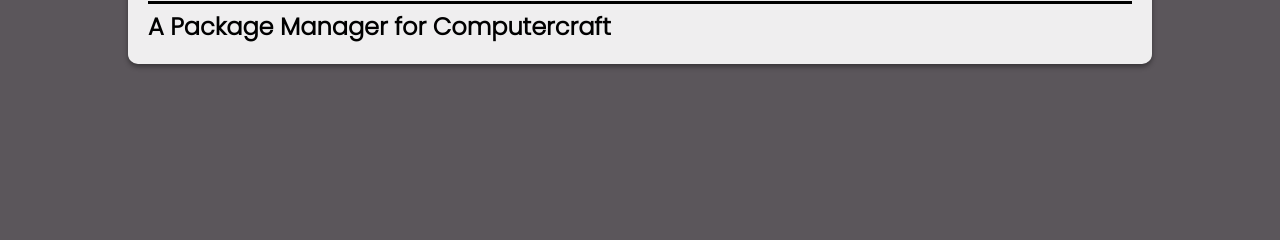
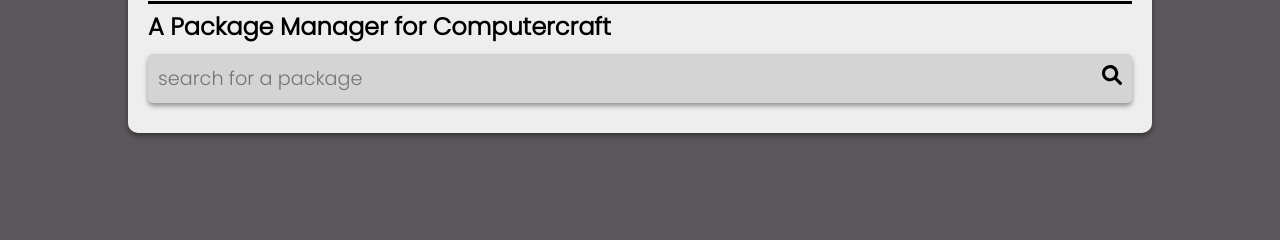
Before and after one commit to JakeTrevor/Jget, a Django app: template templates/home.html in a window 1280 px wide. Shown: the part 198-438 px from the top of the page. Run offline with Django 4.2, Linux system fonts and the light colour scheme; the template is opened without the code that fills it, so the values that code supplies are empty.

Commit message:
added search function to explore page

```diff
--- /dev/null
+++ b/static/styles/searchbar.css
@@ -0,0 +1,44 @@
+form {
+  display: flex;
+  flex-direction: column;
+  justify-content: space-between;
+  margin: 10px 0;
+  padding: 10px;
+  border-radius: 5px;
+  background-color: #d4d4d4;
+  box-shadow: 0 3px 5px rgba(0, 0, 0, 0.384);
+}
+
+#input {
+  background-color: #d4d4d4;
+  flex: 1;
+  border: none;
+}
+
+#input:focus-visible {
+  outline: none;
+}
+
+#go {
+  border: none;
+  background: none;
+  transition: all 0.5s;
+}
+
+#go:hover {
+  filter: invert(40%);
+}
+
+#searchbar {
+  display: flex;
+  flex-direction: row;
+  justify-content: space-between;
+}
+
+#searchbar > * {
+  font-size: larger;
+}
+
+#searchbar:focus-within {
+  border-bottom: 1px solid black;
+}
--- a/templates/home.html
+++ b/templates/home.html
@@ -7,6 +7,9 @@
     <link rel="stylesheet"
           type="text/css"
           href="{% static 'styles/home.css' %}"/>
+    <link rel="stylesheet"
+          type="text/css"
+          href="{% static 'styles/searchbar.css' %}"/>
 {% endblock meta %}
 <div />
 {% block content %}
@@ -17,4 +20,12 @@
     <div id="introduction">
         <h2>A Package Manager for Computercraft</h2>
     </div>
+    <form action="{% url "frontend:explore" %}" method="get">
+        <div id="searchbar">
+            <input id="input" name="search" placeholder="search for a package"/>
+            <button id="go" type="submit">
+                <img src="{% static "assets/search.svg" %}" height="20em" alt="search"/>
+            </button>
+        </div>
+    </form>
 {% endblock content %}
```
Also changed, not shown: frontend/mixins.py (+18 -1 lines), frontend/views.py (+9 -9 lines), templates/explore.html (+15 -1 lines), templates/package.html (+8 -1 lines), static/assets/search.svg (added).
